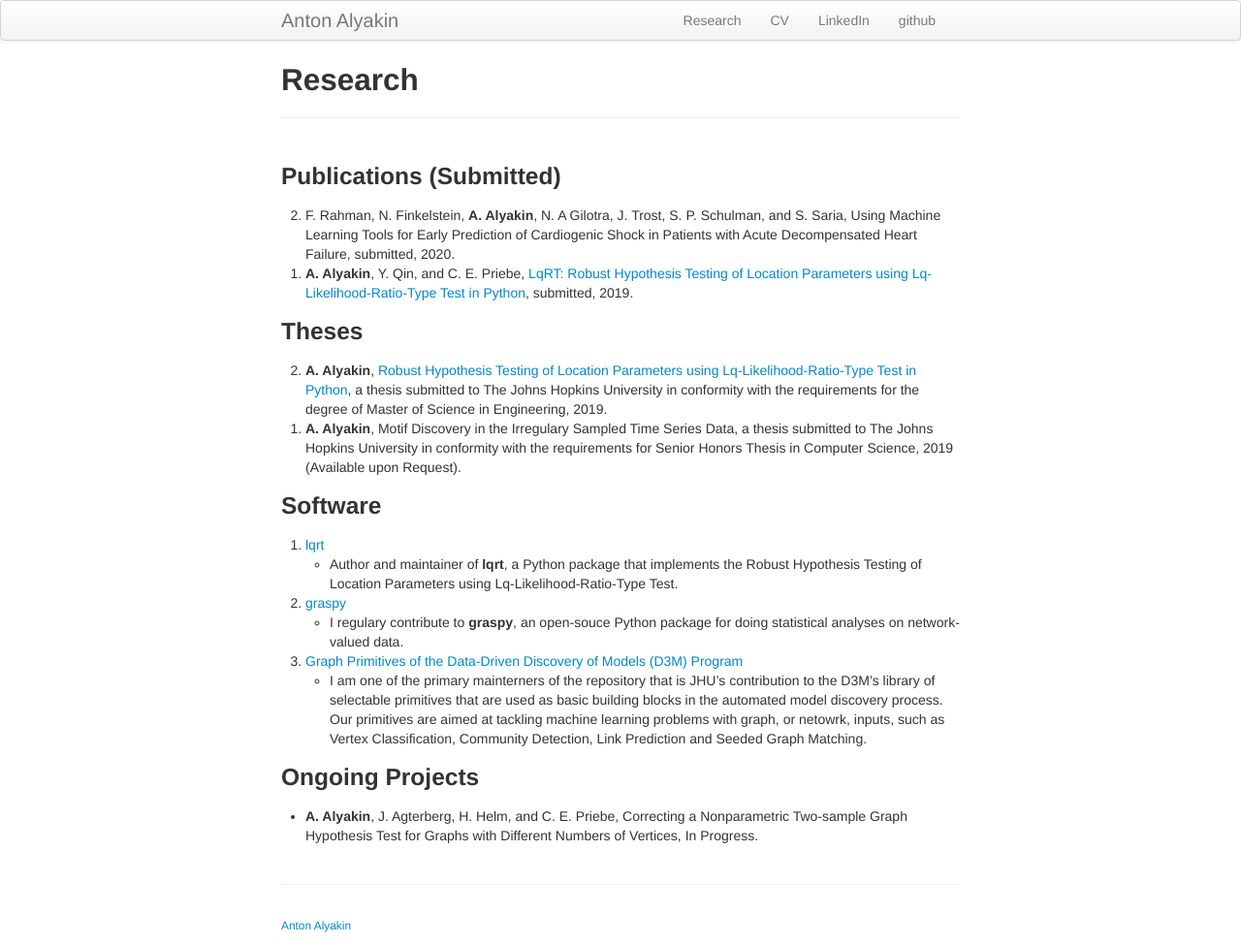
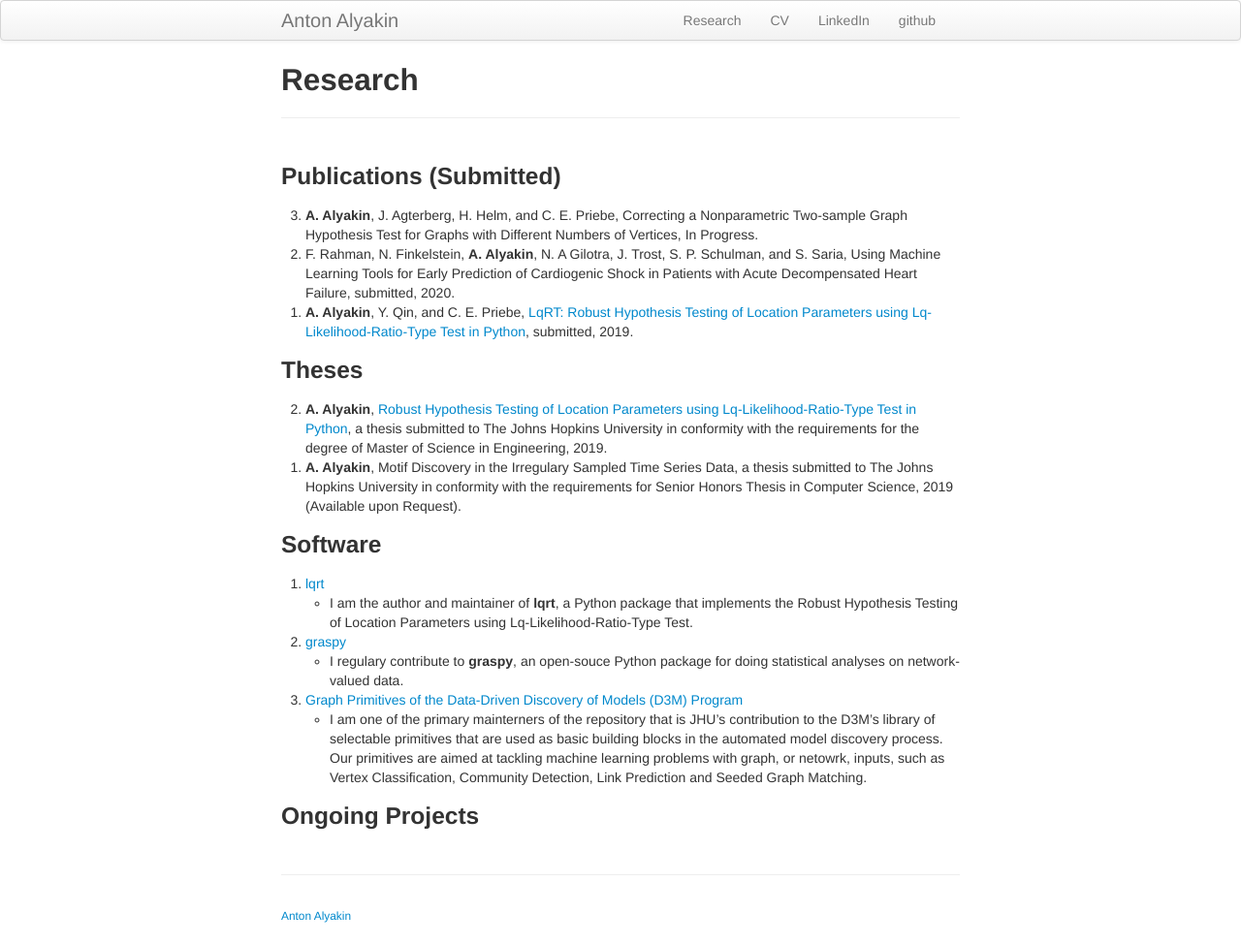
Before and after one commit to alyakin314/alyakin314.github.io, a Jekyll site: the page built from pages/research.md, in a window 1280 px wide. Shown: the whole page at 97% size. Built offline with Jekyll 4.4.1, drawn with Linux system fonts in a browser that asks for light colours.

```diff
--- a/pages/research.md
+++ b/pages/research.md
@@ -4,14 +4,17 @@ title: Research
 ---
 ### Publications (Submitted)
 
+3. **A. Alyakin**, J. Agterberg, H. Helm, and C. E. Priebe, Correcting a
+   Nonparametric Two-sample Graph Hypothesis Test for Graphs with Different
+   Numbers of Vertices, In Progress.
 2. F. Rahman, N. Finkelstein, **A. Alyakin**, N. A Gilotra, J. Trost, S. P.
    Schulman, and S. Saria, Using Machine Learning Tools for Early Prediction of
    Cardiogenic Shock in Patients with Acute Decompensated Heart Failure,
    submitted, 2020.
 1. **A. Alyakin**, Y. Qin, and C. E. Priebe, [LqRT: Robust Hypothesis Testing of
-Location Parameters using Lq-Likelihood-Ratio-Type Test in
-Python](https://arxiv.org/abs/1911.11922), submitted, 2019.
-{: reversed="reversed"}
+   Location Parameters using Lq-Likelihood-Ratio-Type Test in
+   Python](https://arxiv.org/abs/1911.11922), submitted, 2019.
+{:reversed="reversed"}
 
 ### Theses
 2. **A. Alyakin**, [Robust Hypothesis Testing of Location Parameters using
@@ -27,8 +30,8 @@ Python](https://arxiv.org/abs/1911.11922), submitted, 2019.
 
 ### Software
 1. [lqrt](https://github.com/alyakin314/lqrt)
-  - Author and maintainer of **lqrt**, a Python package that implements the
-    Robust Hypothesis Testing of Location Parameters using
+  - I am the author and maintainer of **lqrt**, a Python package that implements
+    the Robust Hypothesis Testing of Location Parameters using
     Lq-Likelihood-Ratio-Type Test.
 2. [graspy](https://github.com/neurodata/graspy)
   - I regulary contribute to **graspy**, an open-souce Python package for doing
```
Also changed, not shown: other parts of pages/research.md (+0 -3 lines).
